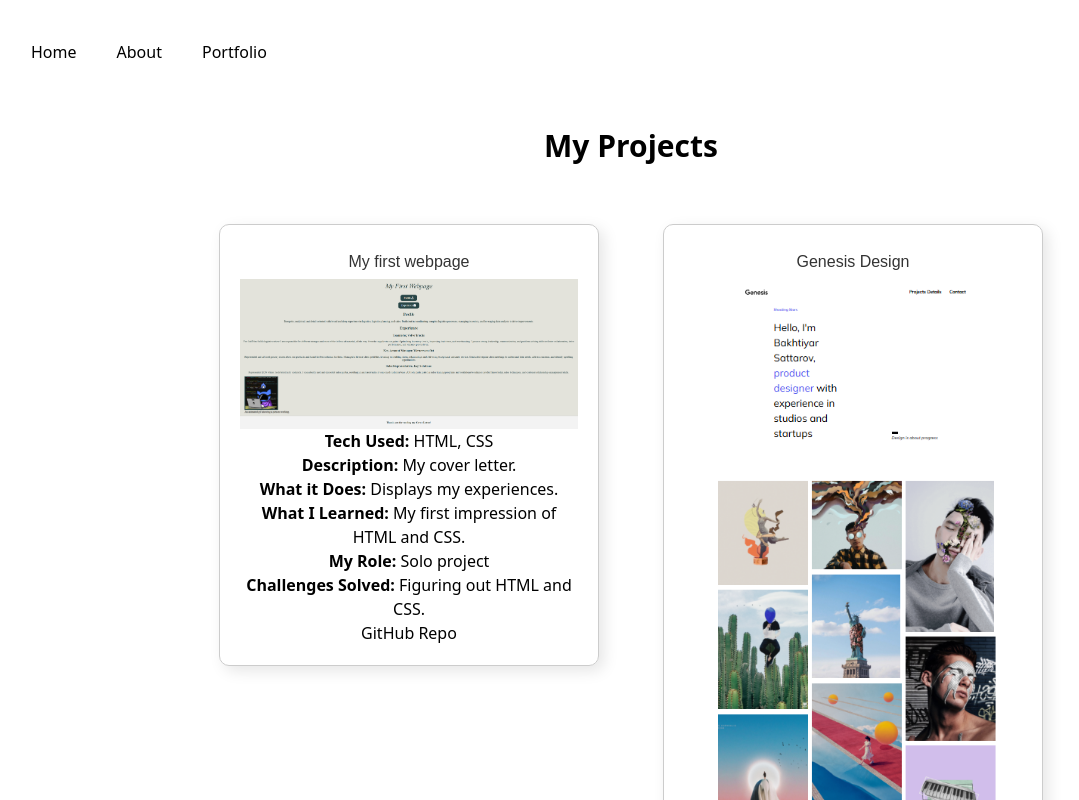
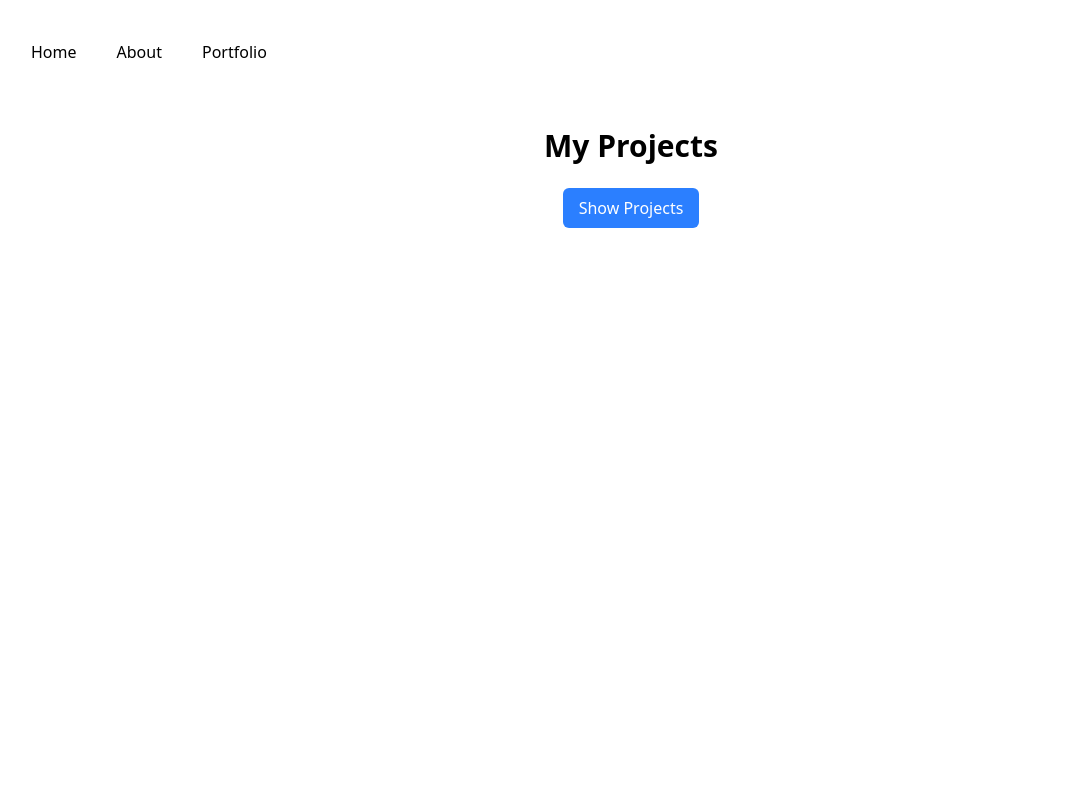
Before and after one commit to raymond-chao/react-project, a React (Vite) app: page /portfolio in a window 1280 px wide. Shown: the top 800 px of the page, without its empty margins (9-1088 px from the left). Built offline with nearby package versions, Linux system fonts and the light colour scheme.

Commit message:
button added again

```diff
--- a/src/Pages/Portfolio.jsx
+++ b/src/Pages/Portfolio.jsx
@@ -1,9 +1,10 @@
 import React, { useState } from 'react';
-import ProjectsList from '../components/ProjectList.jsx'; // Import ProjectsList
+import ProjectsList from '../components/ProjectList.jsx';
 import Popup from '../components/Popup.jsx';
 
 function Portfolio() {
   const [selectedProject, setSelectedProject] = useState(null);
+  const [showProjects, setShowProjects] = useState(false);
 
   const handleProjectClick = (project) => {
     setSelectedProject(project);
@@ -13,12 +14,23 @@ function Portfolio() {
     setSelectedProject(null);
   };
 
+  const toggleProjects = () => {
+    setShowProjects(prevState => !prevState);
+  };
+
   return (
     <div className="flex flex-col items-center p-6">
       <h1 className="text-3xl font-bold mb-6">My Projects</h1>
 
+      <button
+        onClick={toggleProjects}
+        className="bg-blue-500 text-white px-4 py-2 rounded-md mb-6"
+      >
+        {showProjects ? 'Hide Projects' : 'Show Projects'}
+      </button>
+
       <div className="w-full max-w-4xl space-y-6">
-        <ProjectsList onProjectClick={handleProjectClick} />
+        {showProjects && <ProjectsList onProjectClick={handleProjectClick} />}
       </div>
 
       {selectedProject && (
```
